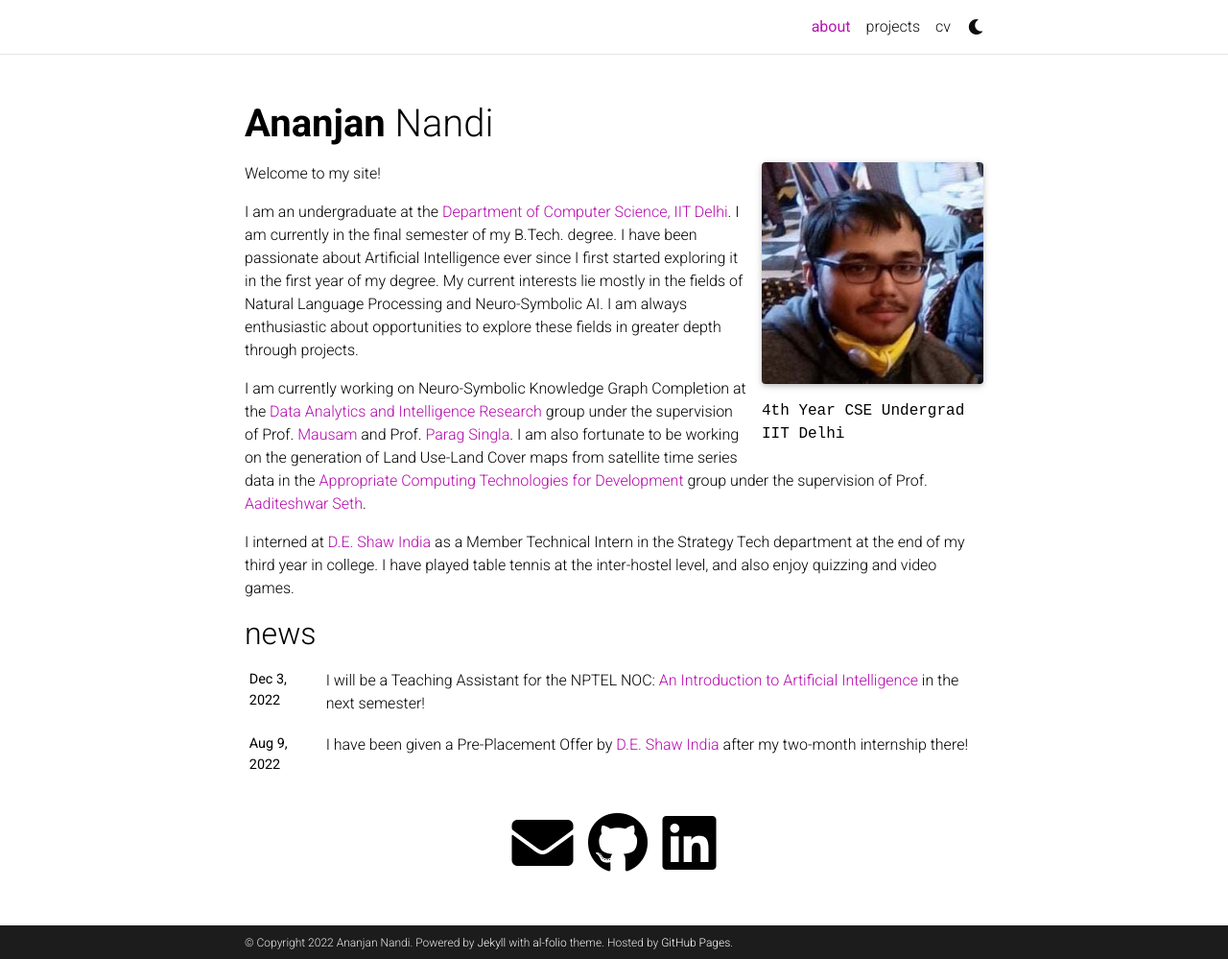
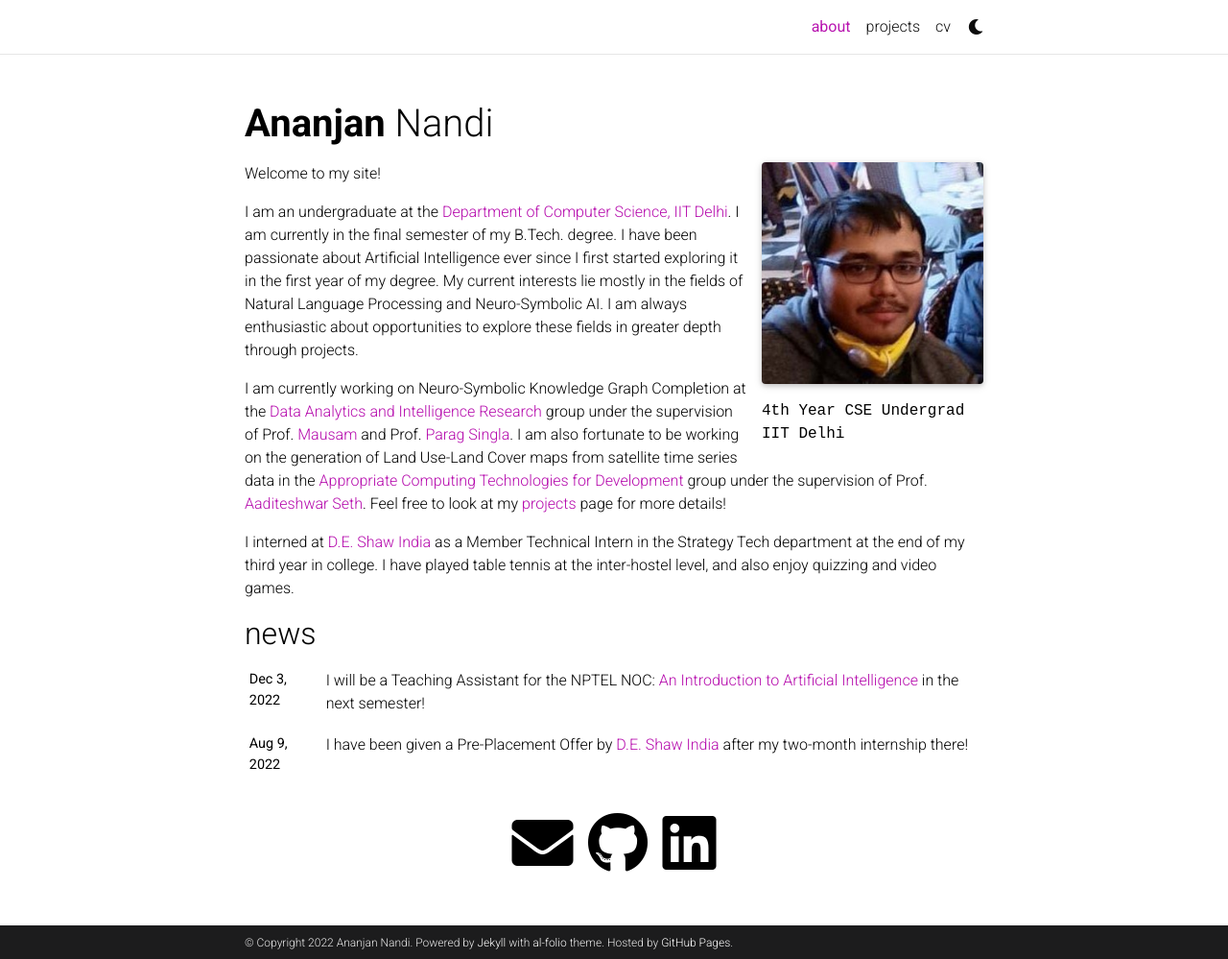
Before and after one commit to ananjan-nandi-9/ananjan-nandi-9.github.io, a Jekyll site: the page built from _pages/about.md, in a window 1280 px wide and 999 px high. Shown: the whole window at 96% size. Built offline with Jekyll 4.4.1, drawn with Linux system fonts in a browser that asks for light colours; full-size pictures stand in for the smaller copies a plugin makes; comment, search, counter and statistics services are not loaded; a style sheet for code colours, icons or effects is not loaded.

Commit message:
Update about.md

```diff
--- a/_pages/about.md
+++ b/_pages/about.md
@@ -19,6 +19,6 @@ Welcome to my site!
 
 I am an undergraduate at the [Department of Computer Science, IIT Delhi](https://www.cse.iitd.ernet.in/). I am currently in the final semester of my B.Tech. degree. I have been passionate about Artificial Intelligence ever since I first started exploring it in the first year of my degree. My current interests lie mostly in the fields of Natural Language Processing and Neuro-Symbolic AI. I am always enthusiastic about opportunities to explore these fields in greater depth through projects.
 
-I am currently working on Neuro-Symbolic Knowledge Graph Completion at the [Data Analytics and Intelligence Research](https://github.com/dair-iitd) group under the supervision of Prof. [Mausam](https://www.cse.iitd.ac.in/~mausam) and Prof. [Parag Singla](https://www.cse.iitd.ac.in/~parags/). I am also fortunate to be working on the generation of Land Use-Land Cover maps from satellite time series data in the [Appropriate Computing Technologies for Development](http://act4d.iitd.ernet.in/) group under the supervision of Prof. [Aaditeshwar Seth](https://www.cse.iitd.ac.in/~aseth/).
+I am currently working on Neuro-Symbolic Knowledge Graph Completion at the [Data Analytics and Intelligence Research](https://github.com/dair-iitd) group under the supervision of Prof. [Mausam](https://www.cse.iitd.ac.in/~mausam) and Prof. [Parag Singla](https://www.cse.iitd.ac.in/~parags/). I am also fortunate to be working on the generation of Land Use-Land Cover maps from satellite time series data in the [Appropriate Computing Technologies for Development](http://act4d.iitd.ernet.in/) group under the supervision of Prof. [Aaditeshwar Seth](https://www.cse.iitd.ac.in/~aseth/). Feel free to look at my [projects](https://ananjan-nandi-9.github.io/projects/) page for more details!
 
 I interned at [D.E. Shaw India](https://www.deshawindia.com/) as a Member Technical Intern in the Strategy Tech department at the end of my third year in college. I have played table tennis at the inter-hostel level, and also enjoy quizzing and video games.
```
